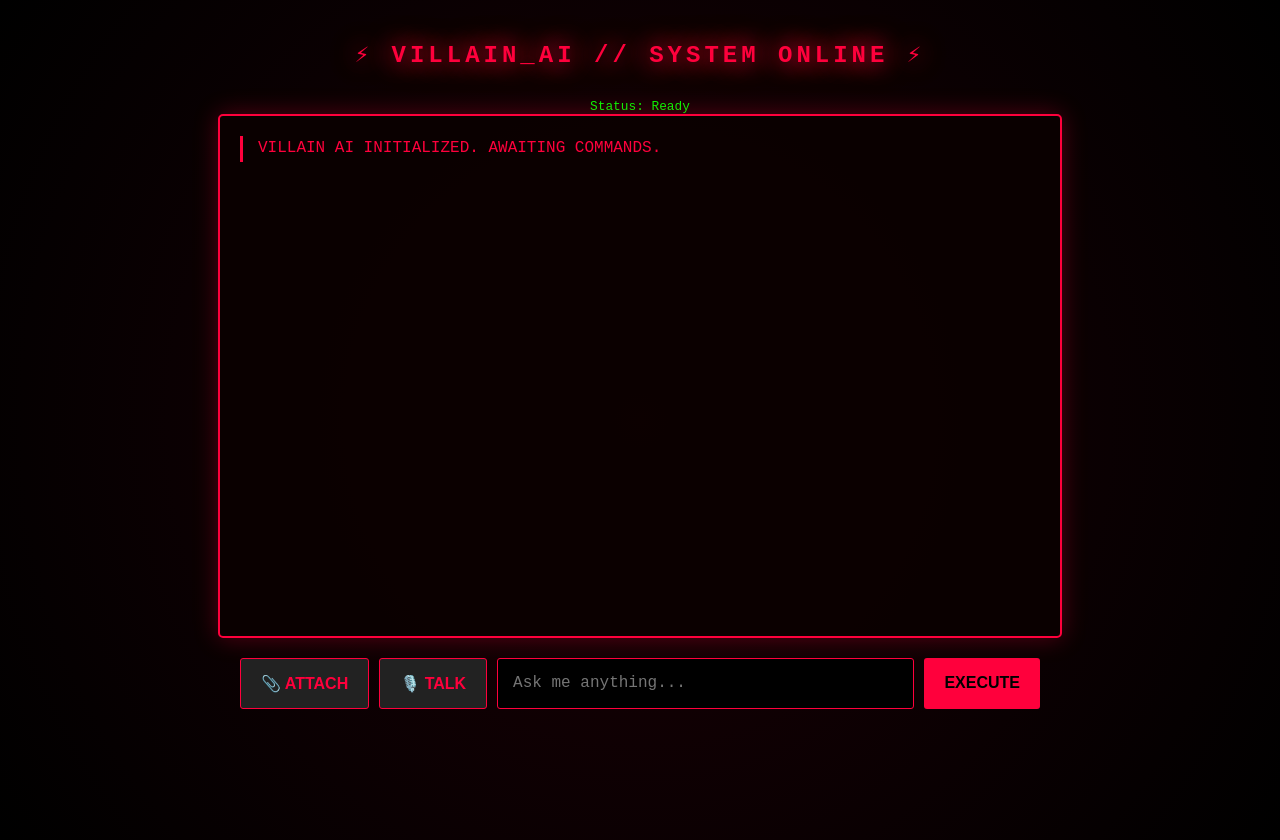
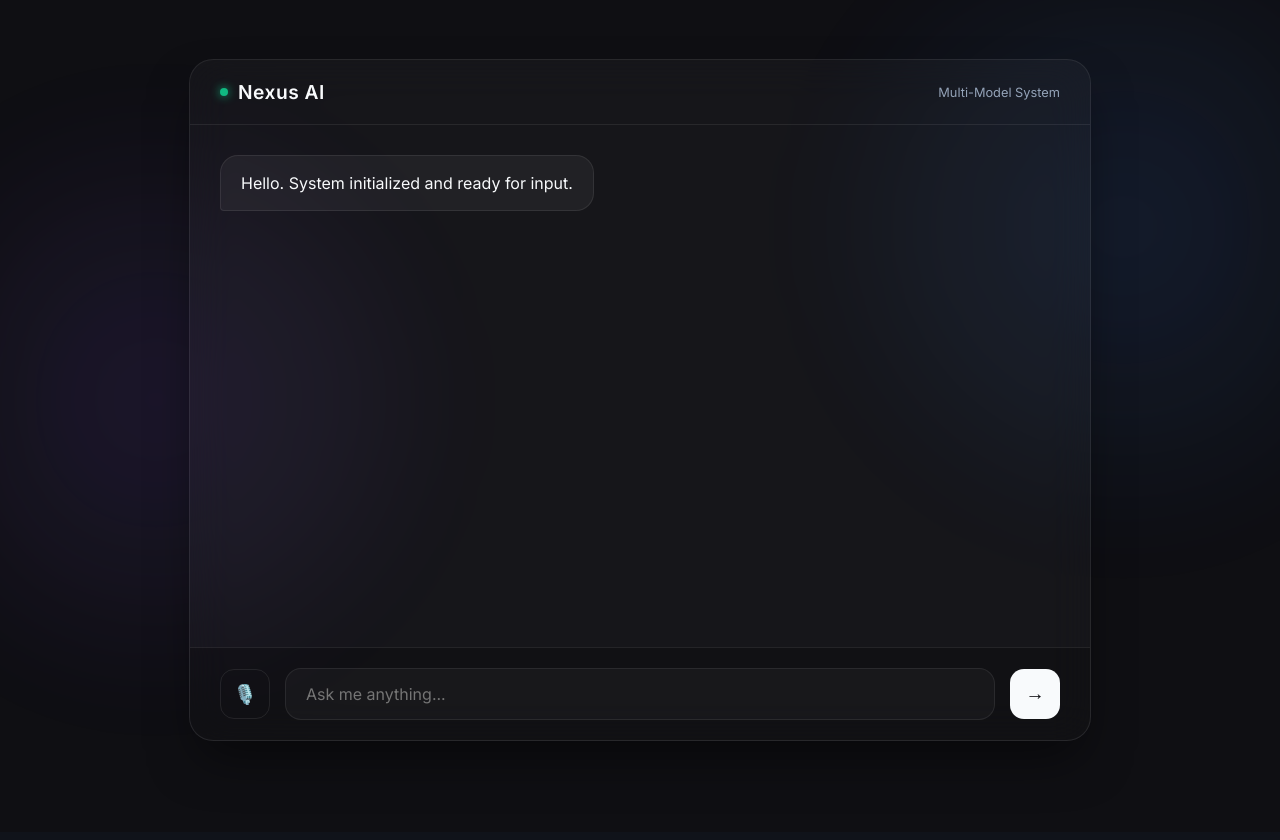
Before and after one commit to prabhatshukla0077-spec/villain-ai-core, a Flask app: page / in a window 1280 px wide; the page is wider, and only the part inside the window is pictured. After the commit the page ends 752 px from the top of that part, so only its background shows below. Run offline with Flask 3, Linux system fonts and the light colour scheme.

Commit message:
Update index.html

```diff
--- a/templates/index.html
+++ b/templates/index.html
@@ -3,302 +3,261 @@
 <head>
     <meta charset="UTF-8">
     <meta name="viewport" content="width=device-width, initial-scale=1.0">
-    <title>VILLAIN AI MAINFRAME</title>
+    <title>Nexus AI Dashboard</title>
+    <link href="https://fonts.googleapis.com/css2?family=Inter:wght@300;400;600&display=swap" rel="stylesheet">
     <style>
-        body {
-            background-color: #050505;
-            color: #ff003c;
-            font-family: 'Courier New', Courier, monospace;
-            margin: 0;
-            padding: 20px;
-            display: flex;
-            flex-direction: column;
-            align-items: center;
-            min-height: 100vh;
-            background-image: radial-gradient(circle at center, #1a0005 0%, #000000 100%);
+        :root {
+            --bg-color: #0f0f13;
+            --glass-bg: rgba(255, 255, 255, 0.03);
+            --glass-border: rgba(255, 255, 255, 0.08);
+            --primary: #8b5cf6;
+            --secondary: #3b82f6;
+            --text-main: #f8fafc;
+            --text-muted: #94a3b8;
         }
 
-        h2 {
-            text-shadow: 0 0 15px #ff003c;
-            letter-spacing: 4px;
-            font-weight: 900;
-            margin-bottom: 20px;
+        body {
+            margin: 0;
+            padding: 0;
+            font-family: 'Inter', sans-serif;
+            background-color: var(--bg-color);
+            color: var(--text-main);
+            height: 100vh;
+            display: flex;
+            justify-content: center;
+            align-items: center;
+            overflow: hidden;
+            position: relative;
         }
 
-        #chat-box {
-            width: 100%;
-            max-width: 800px;
-            height: 60vh;
-            border: 2px solid #ff003c;
-            padding: 20px;
-            overflow-y: auto;
-            background-color: rgba(10, 0, 0, 0.9);
-            box-shadow: 0 0 25px rgba(255, 0, 60, 0.3);
-            margin-bottom: 20px;
-            border-radius: 5px;
-        }
-
-        .message {
-            margin-bottom: 15px;
-            line-height: 1.6;
-            font-size: 1em;
-        }
-
-        .user-msg {
-            color: #ffffff;
-            text-align: right;
-            opacity: 0.9;
-        }
-
-        .ai-msg {
-            color: #ff003c;
-            text-align: left;
-            border-left: 3px solid #ff003c;
-            padding-left: 15px;
-        }
-
-        .input-area {
-            width: 100%;
-            max-width: 800px;
-            display: flex;
-            gap: 10px;
-            flex-wrap: wrap;
-            justify-content: center;
-        }
-
-        input[type="text"] {
-            flex-grow: 1;
-            padding: 15px;
-            background: #000;
-            border: 1px solid #ff003c;
-            color: #fff;
-            font-family: inherit;
-            font-size: 1em;
-            outline: none;
-            min-width: 250px;
-            border-radius: 3px;
-        }
-
-        input[type="text"]:focus {
-            box-shadow: 0 0 10px #ff003c;
-        }
-
-        button {
-            padding: 15px 20px;
-            background: #ff003c;
-            color: #000;
-            border: none;
-            cursor: pointer;
-            font-weight: 900;
-            transition: 0.3s;
-            font-size: 1em;
-            border-radius: 3px;
-        }
-
-        button:hover {
-            background: #fff;
-            box-shadow: 0 0 20px #ff003c;
-            color: #ff003c;
-            transform: scale(1.05);
-        }
-
-        #mic-btn, #attach-btn {
-            background: #222;
-            color: #ff003c;
-            border: 1px solid #ff003c;
-        }
-
-        #mic-btn:hover, #attach-btn:hover {
-            background: #ff003c;
-            color: #000;
-        }
-
-        #mic-btn.recording {
-            background: #ff003c;
-            color: #000;
-            animation: pulse 1s infinite;
-        }
-
-        .glitch-text {
-            animation: glitch 2s linear infinite;
-        }
-
-        .status-indicator {
-            font-size: 0.8em;
-            margin-top: 10px;
-            color: #00ff00;
-            text-align: center;
+        /* Fluid Animated Background */
+        .ambient-bg {
+            position: absolute;
+            top: 0; left: 0; width: 100vw; height: 100vh;
+            background: radial-gradient(circle at 15% 50%, rgba(139, 92, 246, 0.15), transparent 25%),
+                        radial-gradient(circle at 85% 30%, rgba(59, 130, 246, 0.15), transparent 25%);
+            filter: blur(60px);
+            z-index: 0;
+            animation: pulse 15s ease-in-out infinite alternate;
         }
 
         @keyframes pulse {
-            0% { transform: scale(1); }
-            50% { transform: scale(1.05); }
-            100% { transform: scale(1); }
+            0% { transform: scale(1); opacity: 0.8; }
+            100% { transform: scale(1.2); opacity: 1; }
         }
 
-        @keyframes glitch {
-            0%, 100% { text-shadow: 0 0 15px #ff003c; }
-            50% { text-shadow: 0 0 30px #ff003c, 0 0 50px #ff003c; }
+        /* Main App Container (Glassmorphism) */
+        .app-container {
+            position: relative;
+            z-index: 1;
+            width: 90%;
+            max-width: 900px;
+            height: 85vh;
+            background: var(--glass-bg);
+            backdrop-filter: blur(20px);
+            -webkit-backdrop-filter: blur(20px);
+            border: 1px solid var(--glass-border);
+            border-radius: 24px;
+            display: flex;
+            flex-direction: column;
+            box-shadow: 0 25px 50px -12px rgba(0, 0, 0, 0.5);
+            overflow: hidden;
         }
+
+        /* Header */
+        .header {
+            padding: 20px 30px;
+            border-bottom: 1px solid var(--glass-border);
+            display: flex;
+            align-items: center;
+            justify-content: space-between;
+        }
+
+        .logo-area { display: flex; align-items: center; gap: 10px; }
+        .status-dot { width: 8px; height: 8px; background: #10b981; border-radius: 50%; box-shadow: 0 0 10px #10b981; }
+        h1 { margin: 0; font-size: 1.2rem; font-weight: 600; letter-spacing: 0.5px; }
+
+        /* Chat Area */
+        .chat-container {
+            flex: 1;
+            padding: 30px;
+            overflow-y: auto;
+            display: flex;
+            flex-direction: column;
+            gap: 20px;
+            scroll-behavior: smooth;
+        }
+
+        .chat-container::-webkit-scrollbar { width: 6px; }
+        .chat-container::-webkit-scrollbar-thumb { background: rgba(255,255,255,0.1); border-radius: 10px; }
+
+        .message {
+            max-width: 80%;
+            padding: 15px 20px;
+            border-radius: 18px;
+            font-size: 1rem;
+            line-height: 1.5;
+            animation: fadeIn 0.3s ease-out;
+        }
+
+        @keyframes fadeIn { from { opacity: 0; transform: translateY(10px); } to { opacity: 1; transform: translateY(0); } }
+
+        .msg-user {
+            align-self: flex-end;
+            background: linear-gradient(135deg, var(--primary), var(--secondary));
+            color: white;
+            border-bottom-right-radius: 4px;
+        }
+
+        .msg-ai {
+            align-self: flex-start;
+            background: rgba(255, 255, 255, 0.05);
+            border: 1px solid var(--glass-border);
+            color: var(--text-main);
+            border-bottom-left-radius: 4px;
+        }
+
+        /* Input Area */
+        .input-container {
+            padding: 20px 30px;
+            border-top: 1px solid var(--glass-border);
+            display: flex;
+            gap: 15px;
+            align-items: center;
+            background: rgba(0, 0, 0, 0.2);
+        }
+
+        .input-box {
+            flex: 1;
+            background: rgba(255, 255, 255, 0.03);
+            border: 1px solid var(--glass-border);
+            padding: 15px 20px;
+            border-radius: 16px;
+            color: white;
+            font-size: 1rem;
+            font-family: 'Inter', sans-serif;
+            outline: none;
+            transition: all 0.3s;
+        }
+
+        .input-box:focus { border-color: var(--primary); background: rgba(255, 255, 255, 0.06); }
+
+        .btn-action {
+            background: transparent;
+            border: 1px solid var(--glass-border);
+            color: var(--text-muted);
+            width: 50px;
+            height: 50px;
+            border-radius: 14px;
+            cursor: pointer;
+            transition: all 0.2s;
+            display: flex;
+            justify-content: center;
+            align-items: center;
+            font-size: 1.2rem;
+        }
+
+        .btn-action:hover { background: rgba(255, 255, 255, 0.1); color: white; }
+        .btn-send { background: var(--text-main); color: var(--bg-color); font-weight: 600; border: none; }
+        .btn-send:hover { background: var(--primary); color: white; transform: scale(1.05); }
+        .recording { color: #ef4444; border-color: #ef4444; animation: pulse 1s infinite; }
+
+        /* Typing Indicator */
+        .typing { display: none; align-self: flex-start; gap: 5px; padding: 15px; }
+        .dot { width: 6px; height: 6px; background: var(--text-muted); border-radius: 50%; animation: bounce 1.4s infinite ease-in-out both; }
+        .dot:nth-child(1) { animation-delay: -0.32s; }
+        .dot:nth-child(2) { animation-delay: -0.16s; }
+        @keyframes bounce { 0%, 80%, 100% { transform: scale(0); } 40% { transform: scale(1); } }
     </style>
 </head>
 <body>
 
-    <h2 class="glitch-text">⚡ VILLAIN_AI // SYSTEM ONLINE ⚡</h2>
+    <div class="ambient-bg"></div>
 
-    <div class="status-indicator" id="status">Status: Ready</div>
+    <div class="app-container">
+        <div class="header">
+            <div class="logo-area">
+                <div class="status-dot"></div>
+                <h1>Nexus AI</h1>
+            </div>
+            <div style="font-size: 0.8rem; color: var(--text-muted);">Multi-Model System</div>
+        </div>
 
-    <div id="chat-box">
-        <div class="message ai-msg">VILLAIN AI INITIALIZED. AWAITING COMMANDS.</div>
-    </div>
+        <div class="chat-container" id="chatBox">
+            <div class="message msg-ai">Hello. System initialized and ready for input.</div>
+            <div class="typing" id="typingIndicator">
+                <div class="dot"></div><div class="dot"></div><div class="dot"></div>
+            </div>
+        </div>
 
-    <div class="input-area">
-        <input type="file" id="file-upload" style="display: none;" onchange="handleFileUpload(event)">
-
-        <button id="attach-btn" onclick="document.getElementById('file-upload').click();">📎 ATTACH</button>
-        <button id="mic-btn" onclick="startDictation()">🎙️ TALK</button>
-        <input type="text" id="user-input" placeholder="Ask me anything..." onkeypress="handleKeyPress(event)">
-        <button onclick="sendMessage()">EXECUTE</button>
+        <div class="input-container">
+            <button class="btn-action" id="micBtn" onclick="toggleMic()" title="Voice Input">🎙️</button>
+            <input type="text" class="input-box" id="userInput" placeholder="Ask me anything..." onkeypress="if(event.key === 'Enter') sendMessage()">
+            <button class="btn-action btn-send" onclick="sendMessage()">→</button>
+        </div>
     </div>
 
     <script>
-        const chatBox = document.getElementById('chat-box');
-        const userInput = document.getElementById('user-input');
-        const micBtn = document.getElementById('mic-btn');
-        const statusDiv = document.getElementById('status');
-        let voiceSynthesizer = window.speechSynthesis;
+        const chatBox = document.getElementById('chatBox');
+        const userInput = document.getElementById('userInput');
+        const typingIndicator = document.getElementById('typingIndicator');
+        const micBtn = document.getElementById('micBtn');
 
-        let fileData = null;
-        let fileType = null;
-
-        function updateStatus(message) {
-            statusDiv.textContent = `Status: ${message}`;
+        function appendMessage(text, sender) {
+            const msgDiv = document.createElement('div');
+            msgDiv.className = `message msg-${sender}`;
+            msgDiv.innerText = text;
+            chatBox.insertBefore(msgDiv, typingIndicator);
+            chatBox.scrollTop = chatBox.scrollHeight;
         }
 
-        function handleKeyPress(e) {
-            if (e.key === 'Enter') sendMessage();
-        }
-
-        // --- FILE ATTACHMENT LOGIC ---
-        function handleFileUpload(event) {
-            const file = event.target.files[0];
-            if (!file) return;
-
-            addMessage(`[FILE LOADED: ${file.name}]`, 'user-msg');
-
-            const reader = new FileReader();
-            if (file.type.startsWith('image/')) {
-                reader.readAsDataURL(file);
-                reader.onload = () => {
-                    fileData = reader.result;
-                    fileType = 'image';
-                    updateStatus('Image attached');
-                };
-            } else if (file.type === 'text/plain' || file.name.endsWith('.txt')) {
-                reader.readAsText(file);
-                reader.onload = () => {
-                    fileData = reader.result;
-                    fileType = 'text';
-                    updateStatus('Text attached');
-                };
-            } else {
-                addMessage('ERROR: Unsupported format. Use Images (.png, .jpg) or Text (.txt).', 'ai-msg');
-            }
-        }
-
-        // --- MICROPHONE LOGIC ---
-        function startDictation() {
-            if (window.hasOwnProperty('webkitSpeechRecognition')) {
-                var recognition = new webkitSpeechRecognition();
-                recognition.continuous = false;
-                recognition.interimResults = false;
-                recognition.lang = "en-US";
-
-                micBtn.classList.add('recording');
-                micBtn.innerText = "🎤 LISTENING...";
-                updateStatus('Recording...');
-
-                recognition.start();
-
-                recognition.onresult = function(e) {
-                    userInput.value = e.results[0][0].transcript;
-                    recognition.stop();
-                    micBtn.classList.remove('recording');
-                    micBtn.innerText = "🎙️ TALK";
-                    updateStatus('Ready');
-                };
-
-                recognition.onerror = function(e) {
-                    recognition.stop();
-                    micBtn.classList.remove('recording');
-                    micBtn.innerText = "🎙️ TALK";
-                    updateStatus('Mic error');
-                }
-            } else {
-                alert("Voice interface not supported in your browser. Use Chrome, Edge, or Safari.");
-            }
-        }
-
-        // --- SEND COMMAND ---
         async function sendMessage() {
             const text = userInput.value.trim();
-            if (!text && !fileData) return;
+            if (!text) return;
 
-            if (text) addMessage(text, 'user-msg');
+            appendMessage(text, 'user');
             userInput.value = '';
-
-            updateStatus('Processing...');
-            const loadingId = 'loading-' + Date.now();
-            addMessage('ANALYZING DATA...', 'ai-msg', loadingId);
-
-            const payload = { message: text, file_data: fileData, file_type: fileType };
-            fileData = null;
-            fileType = null;
-            document.getElementById('file-upload').value = '';
+            typingIndicator.style.display = 'flex';
+            chatBox.scrollTop = chatBox.scrollHeight;
 
             try {
                 const response = await fetch('/chat', {
                     method: 'POST',
                     headers: { 'Content-Type': 'application/json' },
-                    body: JSON.stringify(payload)
+                    body: JSON.stringify({ message: text })
                 });
 
                 const data = await response.json();
-                document.getElementById(loadingId).remove();
-                addMessage(data.response, 'ai-msg');
-                speakText(data.response);
-                updateStatus('Ready');
-
+                typingIndicator.style.display = 'none';
+                appendMessage(data.response, 'ai');
             } catch (error) {
-                document.getElementById(loadingId).remove();
-                addMessage('NETWORK ERROR: Failed to connect to backend. Check console for details.', 'ai-msg');
-                updateStatus('Error');
-                console.error('Fetch error:', error);
+                typingIndicator.style.display = 'none';
+                appendMessage("System offline. Please check your connection.", 'ai');
             }
         }
 
-        function addMessage(text, className, id = '') {
-            const div = document.createElement('div');
-            div.className = `message ${className}`;
-            div.textContent = (className === 'user-msg' ? 'YOU: ' : 'VILLAIN: ') + text;
-            if (id) div.id = id;
-            chatBox.appendChild(div);
-            chatBox.scrollTop = chatBox.scrollHeight;
+        // Voice Recognition (Works in Chrome/Edge)
+        function toggleMic() {
+            if (!('webkitSpeechRecognition' in window)) {
+                alert("Voice input is not supported in this browser."); return;
+            }
+            const recognition = new webkitSpeechRecognition();
+            recognition.continuous = false;
+            recognition.interimResults = false;
+
+            micBtn.classList.add('recording');
+
+            recognition.onresult = function(event) {
+                userInput.value = event.results[0][0].transcript;
+                micBtn.classList.remove('recording');
+                sendMessage();
+            };
+
+            recognition.onerror = function() { micBtn.classList.remove('recording'); };
+            recognition.onend = function() { micBtn.classList.remove('recording'); };
+
+            recognition.start();
         }
-
-        function speakText(text) {
-            if (!('speechSynthesis' in window)) return;
-
-            voiceSynthesizer.cancel();
-            const utterance = new SpeechSynthesisUtterance(text);
-            utterance.pitch = 0.5;
-            utterance.rate = 0.9;
-            voiceSynthesizer.speak(utterance);
-        }
-
-        window.addEventListener('load', function() {
-            updateStatus('Ready');
-        });
     </script>
 </body>
 </html>
```
